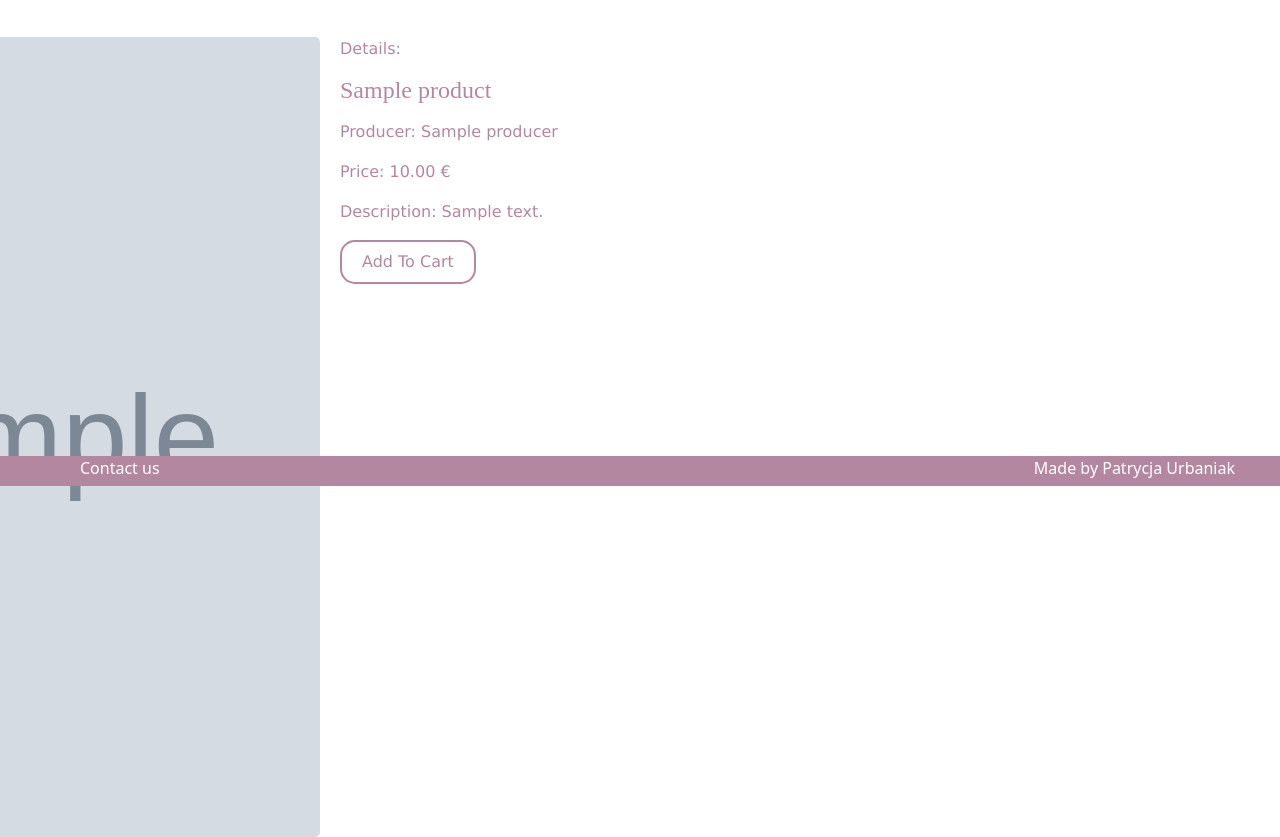
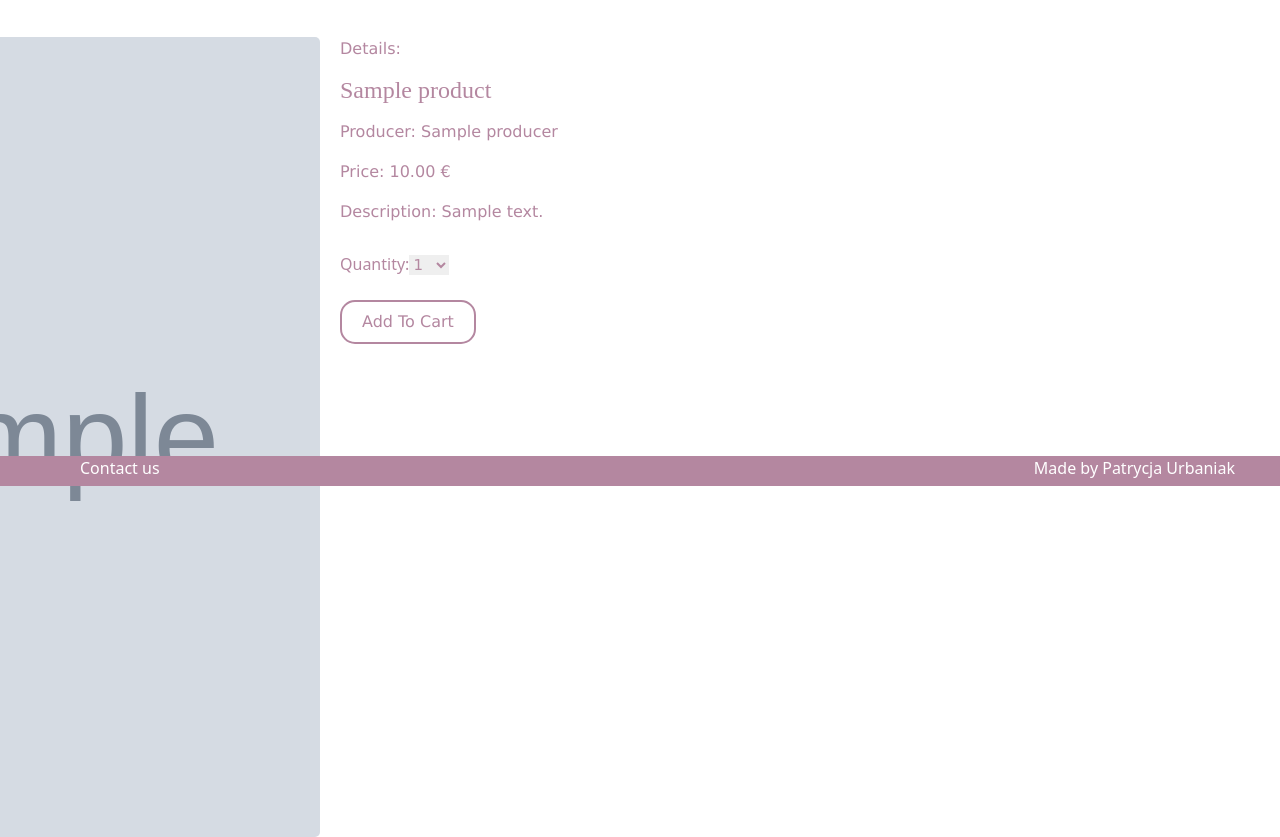
Before and after one commit to patrycjaurbaniak/ecommerce_django_webapp, a Django app: page /product/1/ in a window 1280 px wide. Shown: the part 314-1151 px from the top of the page. Run offline with Django 3.2, Linux system fonts and the light colour scheme; tables that the repository leaves empty hold one stand-in row (values such as "Sample post"); grey boxes marked "Sample" are stand-in pictures.

Commit message:
changes in cart functionality

```diff
--- a/beauty_supply_store/cart/forms.py
+++ b/beauty_supply_store/cart/forms.py
@@ -1,4 +1,7 @@
 from django import forms
 
+
+product_quantity=[(i,str(i)) for i in range(1, 11)]
 class CartAddForm(forms.Form):
     over = forms.BooleanField(required=False, initial=False, widget=forms.HiddenInput)
+    quantity = forms. TypedChoiceField(choices=product_quantity, coerce=int)
--- a/beauty_supply_store/cart/templates/cart.html
+++ b/beauty_supply_store/cart/templates/cart.html
@@ -5,6 +5,8 @@
 
 {% block product%}
 <p class="label-txt" id="info_txt"> Shopping Cart </p>
+{% with total_items=cart|length %}
+{% if total_items > 0 %}
 <table class="cart">
     <thead class="thead">
     <tr>
@@ -45,6 +47,10 @@
     </tr>
     </tbody>
 </table>
+{% else %}
+<p class="cart_empty"> Your cart is empty! </p>
+{%endif%}
+{% endwith %}
 <p id="continue">
     <a id="continue_shop" href="/"> Continue Shopping </a>
 </p>
--- a/beauty_supply_store/cart/views.py
+++ b/beauty_supply_store/cart/views.py
@@ -13,8 +13,10 @@ def cart_add(request, product_id):
     form = CartAddForm(request.POST)
 
     if form.is_valid():
-        cart.add_cart(products=product)
+        cleaned_data = form.cleaned_data
+        cart.add_cart(products=product, quantity=cleaned_data['quantity'])
     return redirect('cart:cart_detail')
+
 
 def cart_remove(request, product_id):
     cart = Cart(request)
@@ -22,6 +24,7 @@ def cart_remove(request, product_id):
     cart.remove_cart(product)
     return redirect('cart:cart_detail')
 
+
 def cart_detail(request):
     categories = Categories.objects.all()
     cart = Cart(request)
--- a/beauty_supply_store/products/templates/index.html
+++ b/beauty_supply_store/products/templates/index.html
@@ -25,8 +25,8 @@
         </li>
            <li class="nav-item">
                {% if request.user.is_authenticated %}
-               <a  class="link" href="{% url 'logout' %}">Logout</a>
-               <a  class="link" href="{% url 'change_password' %}">Edit profile</a>
+               <a  class="link" href="/logout/">Logout</a>
+               <a  class="link" href="/change_password/">Edit profile</a>
                {% else %}
                <a class="link" href="/login/"> Log in </a>
                <a class="link" href="/register/"> Register </a>
--- a/beauty_supply_store/products/templates/product.html
+++ b/beauty_supply_store/products/templates/product.html
@@ -12,8 +12,8 @@
     <p> Producer: {{ product_user.producer }} </p>
     <p> Price: {{ product_user.price }} €</p>
     <p> Description: {{ product_user.description }} </p>
-    <form action="{% url "cart:cart_add" product_user.id %}" method='POST'>
-    {{ cart_product_form }}
+    <form action="{% url 'cart:cart_add' product_user.id %}" method='POST'>
+    {{cart_product_form}}
     {% csrf_token %}
     <p> <button class="bn_cart" type="submit"> Add To Cart </button></p>
     </form>
--- a/beauty_supply_store/products/views.py
+++ b/beauty_supply_store/products/views.py
@@ -44,6 +44,7 @@ def product_id(request, id):
     product_user = get_object_or_404(Products, id=id)
     categories = Categories.objects.all()
     cart_product_form = CartAddForm()
+
     products_data = {'product_user': product_user, 'categories': categories, 'cart_product_form': cart_product_form}
     return render(request, "product.html", products_data)
 
@@ -123,6 +124,8 @@ def contact(request):
 
 @login_required(redirect_field_name='login')
 def change_password(request):
+    """ View allowing the user to change the password
+    """
     message=""
     if request.method == 'POST':
         form = PasswordChangeForm(request.user, request.POST)
--- a/beauty_supply_store/static/style.css
+++ b/beauty_supply_store/static/style.css
@@ -552,3 +552,23 @@ textarea{
 #continue_shop:hover{
   color:#fad8eace;
 }
+
+
+#id_quantity{
+  text-decoration: none;
+  color: #b487a0;
+  font: 15px Verdana, Monaco, "Times New Roman", serif;
+  border: #b487a0;
+  margin-top: 15px;
+  margin-bottom: 25px;
+}
+
+
+.cart_empty{
+  font: 17px Verdana, Monaco, "Times New Roman", serif;
+  color: #b487a0;
+  margin-bottom: 100px;
+  margin-top: 50px;
+  margin-right: 90px;
+  text-align: center;
+}
```
